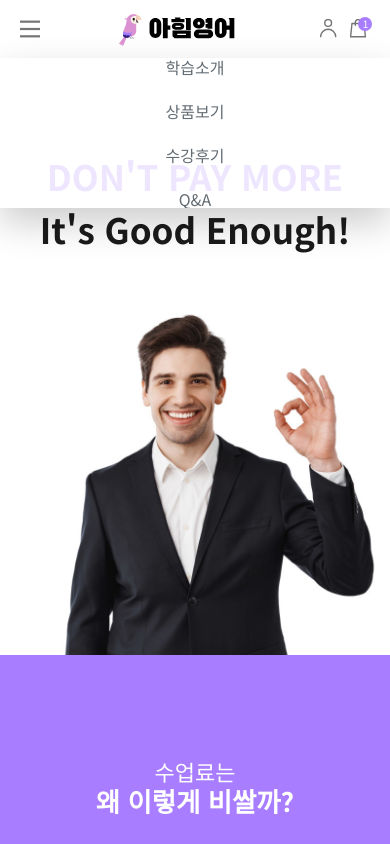
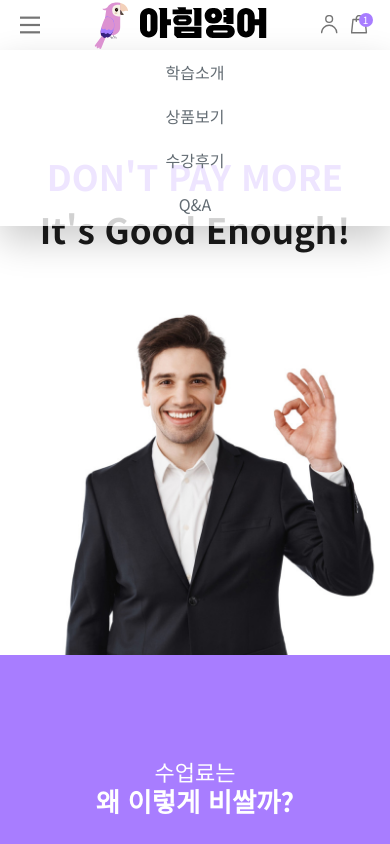
Before and after one commit to naseulgee/AhimeEng, a plain HTML site: page index.html in a window 390 px wide. Both pictures are taken after a click on the button 29 px from the left and 29 px from the top of the page. Shown: the top 844 px of the page. Drawn offline with Linux system fonts and the light colour scheme; a web font is replaced by a local one.

Commit message:
no message

```diff
--- a/css/layout.css
+++ b/css/layout.css
@@ -14,7 +14,8 @@ h3 { font-size: 24px; }
 /* 헤더 */
 header { display: block; width: 100%; padding: 20px 0; position: fixed; top: 0; left: 0; z-index: 99; transition: 0.5s; color: var(--subGray_60); font-size: 16px; }
 header.on { background-color: #ffffffcc; -webkit-box-shadow: 0 0 35px #0003; box-shadow: 0 0 35px #0003; }
-header .headerWrap img { height: 40px; transform: translateX(-10px) scale(1.5); }
+header .headerWrap .logo { position: absolute; top: 50%; left: 50%; transform: translate(-50%, -50%); }
+header .headerWrap .logo img { height: 40px; transform: translateX(-10px) scale(1.5); }
 header .headerWrap,
 header .headerWrap ul { display: -ms-flexbox; display: -webkit-box; display: flex; -ms-flex-align: center; -webkit-box-align: center; align-items: center; }
 header .headerWrap { -ms-flex-pack: justify; -webkit-box-pack: justify; justify-content: space-between; }
@@ -72,7 +73,7 @@ main section .scroll.scrollAction { animation: showUp 1s forwards; }
     header .headerWrap .menu svg rect { transition: 0.5s; }
     header .headerWrap .leftWrap { -ms-flex-direction: column; -webkit-box-orient: vertical; flex-direction: column; -ms-flex-pack: center; -webkit-box-pack: center; justify-content: center; width: 100%; height: 0; overflow: hidden; position: absolute; top: 100%; left: 0; -webkit-box-shadow: 0 15px 35px #0003; box-shadow: 0 15px 35px #0003; background-color: #ffffffcc; transition: 0.5s; }
     header .headerWrap .leftWrap li { width: 100%; margin: 0; padding: 10px 0; }
-    header .headerWrap .leftWrap.on { height: 150px; }
+    header .headerWrap .leftWrap.on { height: 176px; }
     header .headerWrap .rightWrap .log { display: none; }
 
     /* footer */
```
